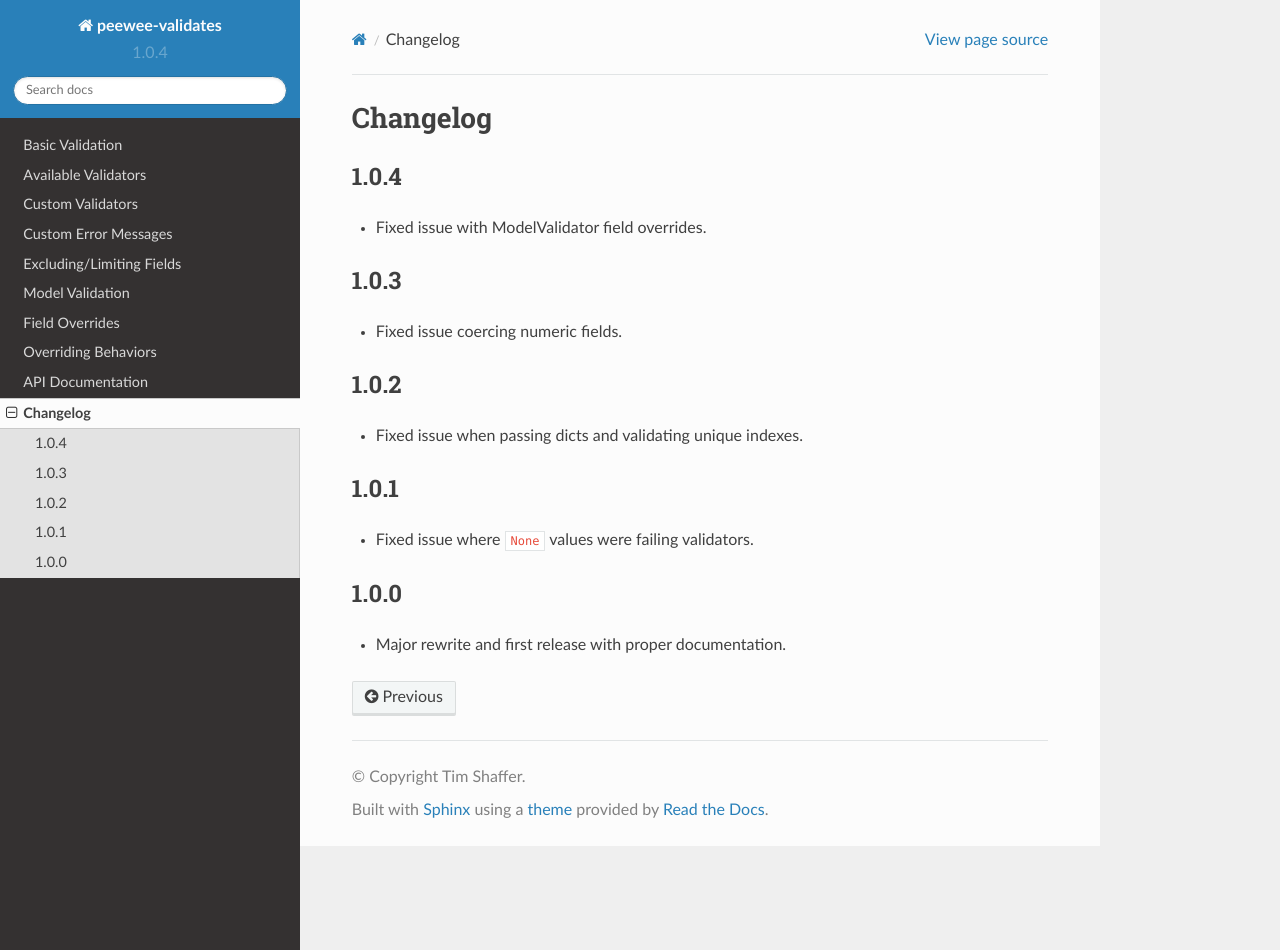
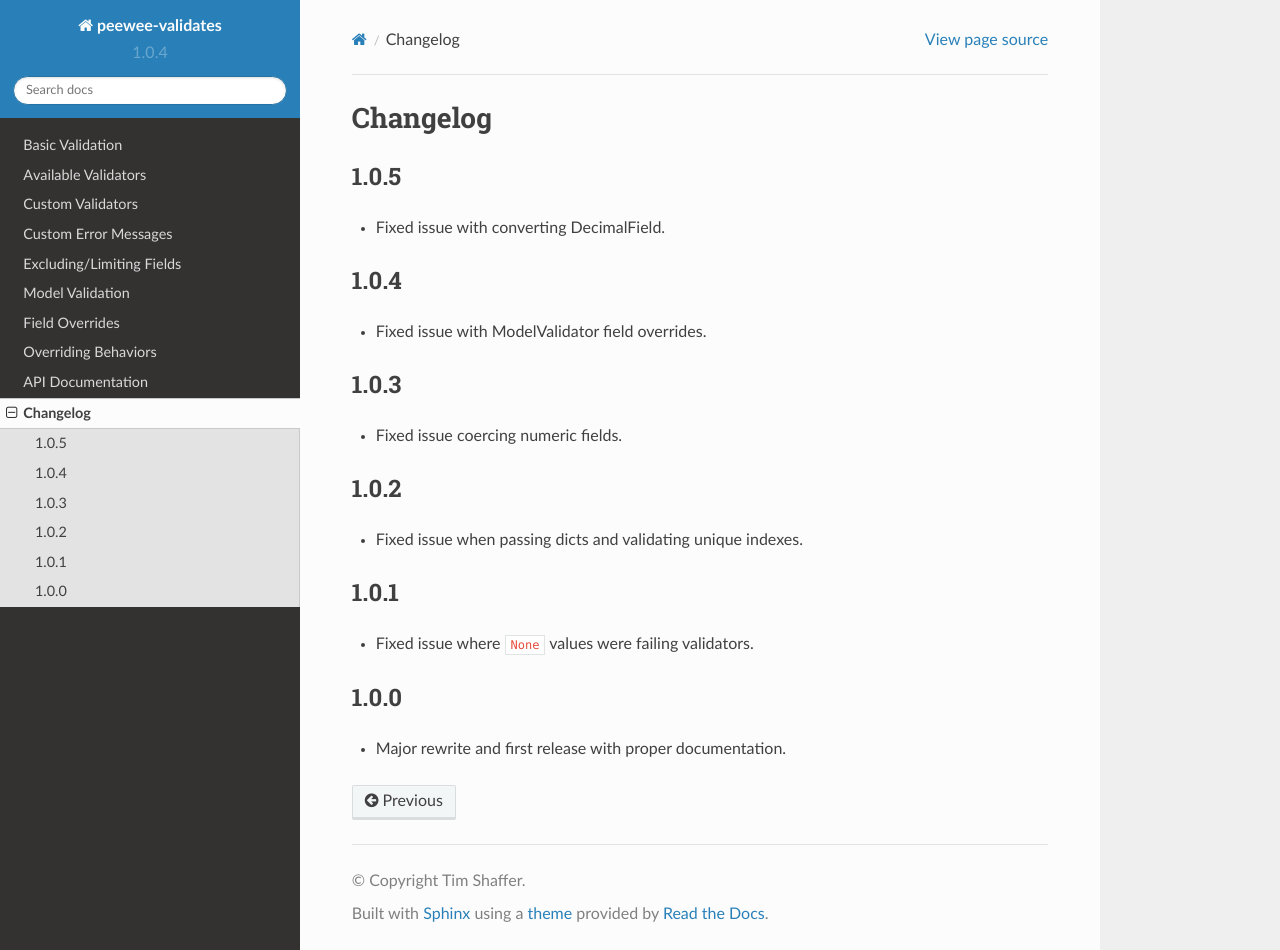
Before and after one commit to timster/peewee-validates, a Sphinx documentation site: the page built from docs/changelog.rst, in a window 1280 px wide and 950 px high. Built offline with Sphinx 7.4.7 and the Read the Docs theme 2.0.0, drawn with Linux system fonts in a browser that asks for light colours.

Commit message:
Update changelog.rst

```diff
--- a/docs/changelog.rst
+++ b/docs/changelog.rst
@@ -1,5 +1,9 @@
 Changelog
 #########
+
+1.0.5
+=====
+- Fixed issue with converting DecimalField.
 
 1.0.4
 =====
```
